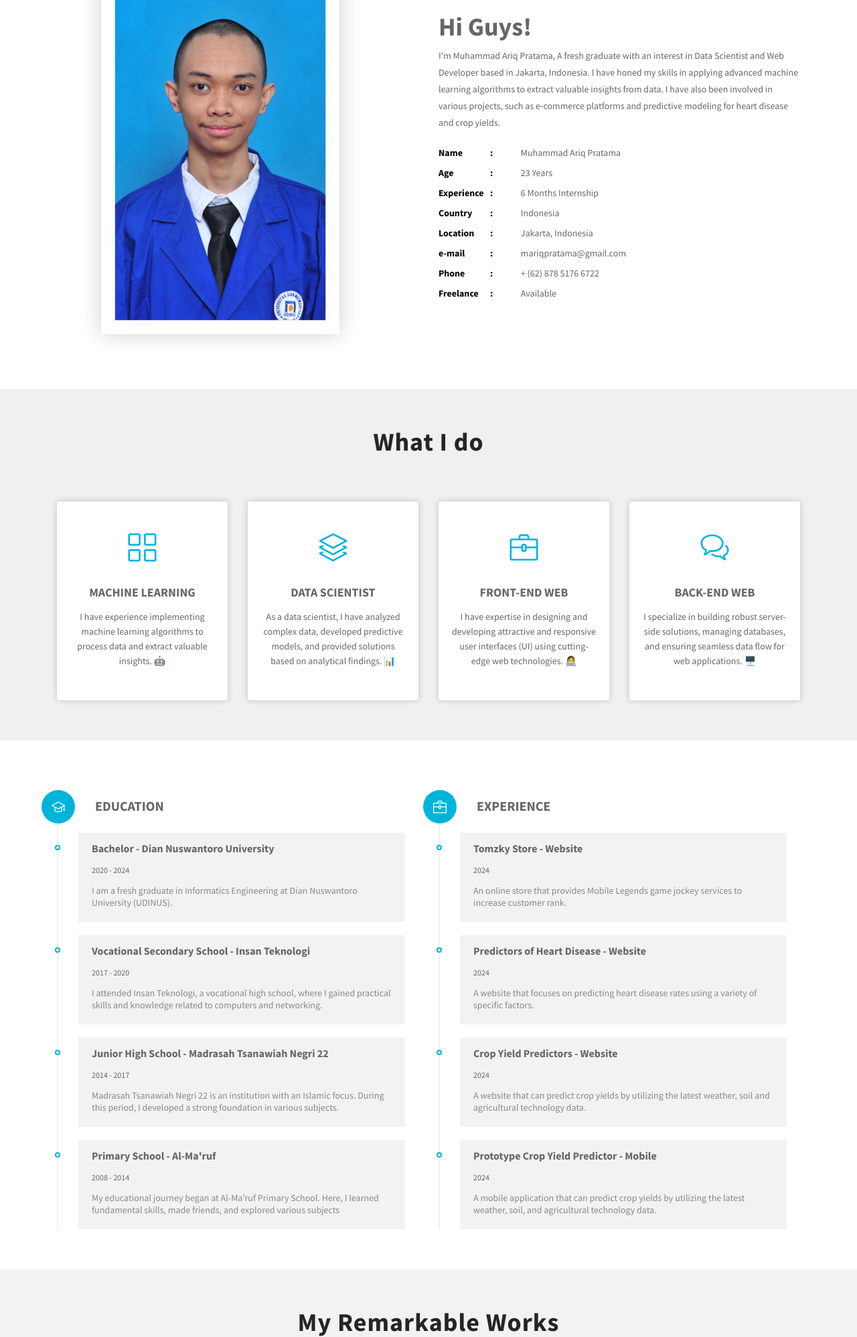
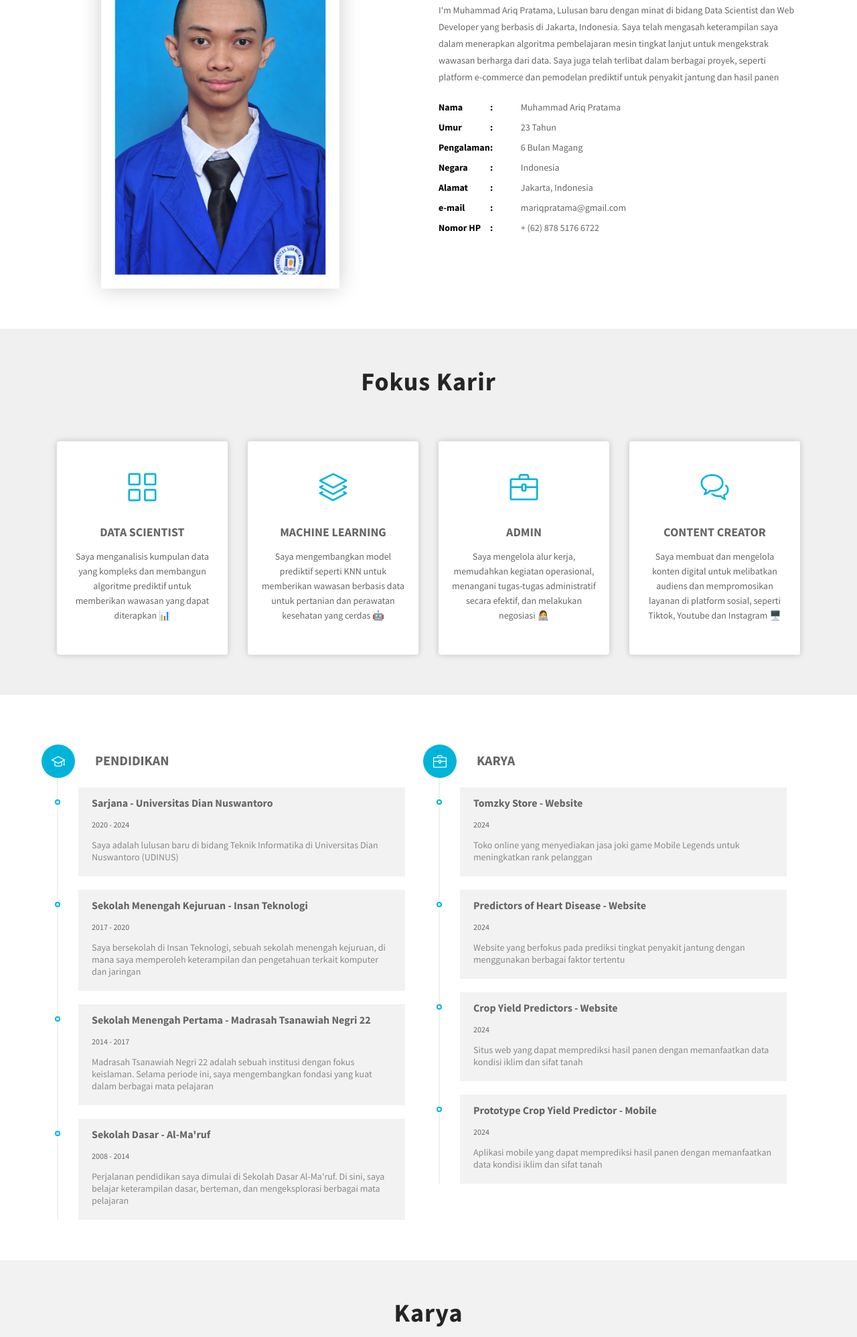
Before and after one commit to Tomzkyy/my-resume, a plain HTML site: page index.html in a window 1280 px wide. Shown: the part 686-2683 px from the top of the page at 67% size. Drawn offline with Linux system fonts and the light colour scheme; files whose address does not match are found by name.

Commit message:
Update Bahasa Indonesia

```diff
--- a/index.html
+++ b/index.html
@@ -52,17 +52,17 @@
           <ul class="onepage-nev navbar-nav mr-auto w-100 justify-content-end clearfix">
             <li class="nav-item active">
               <a class="nav-link" href="#hero-area">
-                Home
+                Beranda
               </a>
             </li>
             <li class="nav-item">
               <a class="nav-link" href="#about">
-                About
+                Tentang
               </a>
             </li>
             <li class="nav-item">
               <a class="nav-link" href="#services">
-                Services
+                Karir
               </a>
             </li>
             <li class="nav-item">
@@ -72,12 +72,12 @@
             </li>
             <li class="nav-item">
               <a class="nav-link" href="#portfolios">
-                Work
+                Portofolio
               </a>
             </li>
             <li class="nav-item">
               <a class="nav-link" href="#contact">
-                Contact
+                Kontak
               </a>
             </li>
           </ul>
@@ -87,22 +87,22 @@
       <!-- Mobile Menu Start -->
       <ul class="onepage-nev mobile-menu">
         <li>
-          <a href="#home">Home</a>
+          <a href="#home">Beranda</a>
         </li>
         <li>
-          <a href="#about">about</a>
+          <a href="#about">Tentang</a>
         </li>
         <li>
-          <a href="#services">Services</a>
+          <a href="#services">Karir</a>
         </li>
         <li>
-          <a href="#resume">resume</a>
+          <a href="#resume">Riwayat Hidup</a>
         </li>
         <li>
-          <a href="#portfolio">Work</a>
+          <a href="#portfolio">Portofolio</a>
         </li>
         <li>
-          <a href="#contact">Contact</a>
+          <a href="#contact">Kontak</a>
         </li>
       </ul>
       <!-- Mobile Menu End -->
@@ -116,10 +116,9 @@
         <div class="row">
           <div class="col-md-12 col-sm-12 text-center">
             <div class="contents">
-              <h5 class="script-font wow fadeInUp" data-wow-delay="0.2s">Hi This is</h5>
               <h5 class="title wow fadeInUp" data-wow-delay="0.4s">Muhammad Ariq Pratama
               </h5>
-              <p class="script-font wow fadeInUp" data-wow-delay="0.6s">Data Scientist and Web Developer
+              <p class="script-font wow fadeInUp" data-wow-delay="0.6s">Data Scientist
               </p>
               <ul class="social-icon wow fadeInUp" data-wow-delay="0.8s">
                 <li>
@@ -159,20 +158,20 @@
         <div class="col-lg-6 col-md-6 col-sm-12 col-xs-12">
           <div class="profile-wrapper wow fadeInRight" data-wow-delay="0.3s">
             <h3>Hi Guys!</h3>
-            <p>I'm Muhammad Ariq Pratama, A fresh graduate with an interest in Data Scientist and Web Developer based in
-              Jakarta, Indonesia. I have honed my skills in applying advanced machine learning algorithms to extract
-              valuable insights from data. I have also been involved in various projects, such as e-commerce platforms
-              and predictive modeling for heart disease and crop yields.</p>
+            <p>I'm Muhammad Ariq Pratama, Lulusan baru dengan minat di bidang Data Scientist dan Web Developer yang
+              berbasis di Jakarta, Indonesia. Saya telah mengasah keterampilan saya dalam menerapkan algoritma
+              pembelajaran mesin tingkat lanjut untuk mengekstrak wawasan berharga dari data. Saya juga telah terlibat
+              dalam berbagai proyek, seperti platform e-commerce dan pemodelan prediktif untuk penyakit jantung dan
+              hasil panen</p>
             <div class="about-profile">
               <ul class="admin-profile">
-                <li><span class="pro-title"> Name </span> <span class="pro-detail">Muhammad Ariq Pratama</span></li>
-                <li><span class="pro-title"> Age </span> <span class="pro-detail">23 Years</span></li>
-                <li><span class="pro-title"> Experience </span> <span class="pro-detail">6 Months Internship</span></li>
-                <li><span class="pro-title"> Country </span> <span class="pro-detail">Indonesia</span></li>
-                <li><span class="pro-title"> Location </span> <span class="pro-detail">Jakarta, Indonesia</span></li>
+                <li><span class="pro-title"> Nama </span> <span class="pro-detail">Muhammad Ariq Pratama</span></li>
+                <li><span class="pro-title"> Umur </span> <span class="pro-detail">23 Tahun</span></li>
+                <li><span class="pro-title"> Pengalaman </span> <span class="pro-detail">6 Bulan Magang </span></li>
+                <li><span class="pro-title"> Negara </span> <span class="pro-detail">Indonesia</span></li>
+                <li><span class="pro-title"> Alamat </span> <span class="pro-detail">Jakarta, Indonesia</span></li>
                 <li><span class="pro-title"> e-mail </span> <span class="pro-detail">mariqpratama@gmail.com</span></li>
-                <li><span class="pro-title"> Phone </span> <span class="pro-detail">+ (62) 878 5176 6722</span></li>
-                <li><span class="pro-title"> Freelance </span> <span class="pro-detail">Available</span></li>
+                <li><span class="pro-title"> Nomor HP </span> <span class="pro-detail">+ (62) 878 5176 6722</span></li>
               </ul>
             </div>
           </div>
@@ -184,7 +183,7 @@
 
   <!-- Services Section Start -->
   <section id="services" class="services section-padding">
-    <h2 class="section-title wow flipInX" data-wow-delay="0.4s">What I do</h2>
+    <h2 class="section-title wow flipInX" data-wow-delay="0.4s">Fokus Karir</h2>
     <div class="container" style="margin-top: 70px;">
       <div class="row">
         <!-- Services item -->
@@ -194,9 +193,9 @@
               <i class="icon-grid"></i>
             </div>
             <div class="services-content">
-              <h3><a href="#">Machine Learning</a></h3>
-              <p>I have experience implementing machine learning algorithms to process data and extract valuable
-                insights. 🤖</p>
+              <h3><a href="#">Data Scientist</a></h3>
+              <p>Saya menganalisis kumpulan data yang kompleks dan membangun algoritme prediktif untuk memberikan
+                wawasan yang dapat diterapkan 📊</p>
             </div>
           </div>
         </div>
@@ -207,9 +206,9 @@
               <i class="icon-layers"></i>
             </div>
             <div class="services-content">
-              <h3><a href="#">Data Scientist</a></h3>
-              <p>As a data scientist, I have analyzed complex data, developed predictive models, and provided solutions
-                based on analytical findings. 📊</p>
+              <h3><a href="#">Machine Learning</a></h3>
+              <p>Saya mengembangkan model prediktif seperti KNN untuk memberikan wawasan berbasis data untuk pertanian
+                dan perawatan kesehatan yang cerdas 🤖</p>
             </div>
           </div>
         </div>
@@ -220,9 +219,9 @@
               <i class="icon-briefcase"></i>
             </div>
             <div class="services-content">
-              <h3><a href="#">Front-End Web</a></h3>
-              <p>I have expertise in designing and developing attractive and responsive user interfaces (UI) using
-                cutting-edge web technologies. 👩‍💻</p>
+              <h3><a href="#">Admin</a></h3>
+              <p>Saya mengelola alur kerja, memudahkan kegiatan operasional, menangani tugas-tugas administratif
+                secara efektif, dan melakukan negosiasi 👩‍💻</p>
             </div>
           </div>
         </div>
@@ -233,9 +232,9 @@
               <i class="icon-bubbles"></i>
             </div>
             <div class="services-content">
-              <h3><a href="#">Back-End Web</a></h3>
-              <p>I specialize in building robust server-side solutions, managing databases, and ensuring seamless data
-                flow for web applications. 🖥️</p>
+              <h3><a href="#">Content Creator</a></h3>
+              <p>Saya membuat dan mengelola konten digital untuk melibatkan audiens dan mempromosikan layanan di
+                platform sosial, seperti Tiktok, Youtube dan Instagram 🖥️</p>
             </div>
           </div>
         </div>
@@ -253,38 +252,38 @@
             <ul class="timeline">
               <li>
                 <i class="icon-graduation"></i>
-                <h2 class="timelin-title">Education</h2>
+                <h2 class="timelin-title">Pendidikan</h2>
               </li>
               <li>
                 <div class="content-text">
-                  <h3 class="line-title">Bachelor - Dian Nuswantoro University</h3>
+                  <h3 class="line-title">Sarjana - Universitas Dian Nuswantoro</h3>
                   <span>2020 - 2024</span>
-                  <p class="line-text">I am a fresh graduate in Informatics Engineering at Dian Nuswantoro University
-                    (UDINUS).</p>
+                  <p class="line-text">Saya adalah lulusan baru di bidang Teknik Informatika di Universitas Dian
+                    Nuswantoro (UDINUS)</p>
                 </div>
               </li>
               <li>
                 <div class="content-text">
-                  <h3 class="line-title">Vocational Secondary School - Insan Teknologi</h3>
+                  <h3 class="line-title">Sekolah Menengah Kejuruan - Insan Teknologi</h3>
                   <span>2017 - 2020</span>
-                  <p class="line-text">I attended Insan Teknologi, a vocational high school, where I gained practical
-                    skills and knowledge related to computers and networking.</p>
+                  <p class="line-text">Saya bersekolah di Insan Teknologi, sebuah sekolah menengah kejuruan, di mana
+                    saya memperoleh keterampilan dan pengetahuan terkait komputer dan jaringan</p>
                 </div>
               </li>
               <li>
                 <div class="content-text">
-                  <h3 class="line-title">Junior High School - Madrasah Tsanawiah Negri 22</h3>
+                  <h3 class="line-title">Sekolah Menengah Pertama - Madrasah Tsanawiah Negri 22</h3>
                   <span>2014 - 2017</span>
-                  <p class="line-text"> Madrasah Tsanawiah Negri 22 is an institution with an Islamic focus. During this
-                    period, I developed a strong foundation in various subjects.</p>
+                  <p class="line-text">Madrasah Tsanawiah Negri 22 adalah sebuah institusi dengan fokus keislaman.
+                    Selama periode ini, saya mengembangkan fondasi yang kuat dalam berbagai mata pelajaran
                 </div>
               </li>
               <li>
                 <div class="content-text">
-                  <h3 class="line-title">Primary School - Al-Ma'ruf</h3>
+                  <h3 class="line-title">Sekolah Dasar - Al-Ma'ruf</h3>
                   <span>2008 - 2014</span>
-                  <p class="line-text">My educational journey began at Al-Ma’ruf Primary School. Here, I learned
-                    fundamental skills, made friends, and explored various subjects</p>
+                  <p class="line-text">Perjalanan pendidikan saya dimulai di Sekolah Dasar Al-Ma'ruf. Di sini, saya
+                    belajar keterampilan dasar, berteman, dan mengeksplorasi berbagai mata pelajaran</p>
                 </div>
               </li>
             </ul>
@@ -295,38 +294,38 @@
             <ul class="timeline">
               <li>
                 <i class="icon-briefcase"></i>
-                <h2 class="timelin-title">Experience</h2>
+                <h2 class="timelin-title">Karya</h2>
               </li>
               <li>
                 <div class="content-text">
                   <h3 class="line-title">Tomzky Store - Website</h3>
                   <span>2024</span>
-                  <p class="line-text">An online store that provides Mobile Legends game jockey services to increase
-                    customer rank.</p>
+                  <p class="line-text">Toko online yang menyediakan jasa joki game Mobile Legends untuk meningkatkan
+                    rank pelanggan</p>
                 </div>
               </li>
               <li>
                 <div class="content-text">
                   <h3 class="line-title">Predictors of Heart Disease - Website</h3>
                   <span>2024</span>
-                  <p class="line-text">A website that focuses on predicting heart disease rates using a variety of
-                    specific factors.</p>
+                  <p class="line-text">Website yang berfokus pada prediksi tingkat penyakit jantung dengan menggunakan
+                    berbagai faktor tertentu</p>
                 </div>
               </li>
               <li>
                 <div class="content-text">
                   <h3 class="line-title">Crop Yield Predictors - Website</h3>
                   <span>2024</span>
-                  <p class="line-text">A website that can predict crop yields by utilizing the latest weather, soil and
-                    agricultural technology data.</p>
+                  <p class="line-text">Situs web yang dapat memprediksi hasil panen dengan memanfaatkan data kondisi
+                    iklim dan sifat tanah</p>
                 </div>
               </li>
               <li>
                 <div class="content-text">
                   <h3 class="line-title">Prototype Crop Yield Predictor - Mobile </h3>
                   <span>2024</span>
-                  <p class="line-text">A mobile application that can predict crop yields by utilizing the latest
-                    weather, soil, and agricultural technology data.</p>
+                  <p class="line-text">Aplikasi mobile yang dapat memprediksi hasil panen dengan memanfaatkan data
+                    kondisi iklim dan sifat tanah</p>
                 </div>
               </li>
             </ul>
@@ -341,7 +340,7 @@
   <section id="portfolios" class="section-padding">
     <!-- Container Starts -->
     <div class="container">
-      <h2 class="section-title wow flipInX" data-wow-delay="0.4s">My Remarkable Works</h2>
+      <h2 class="section-title wow flipInX" data-wow-delay="0.4s">Karya</h2>
       <div class="row">
         <div class="col-md-12">
         </div>
@@ -373,7 +372,7 @@
                     <a class="lightbox preview" href="assets/img/gallery/jantung.jpeg">
                       <i class="icon-eye"></i>
                     </a>
-                    <a class="link" href="https://heart-disease-tomzky.streamlit.app/" target="_blank">
+                    <a class="link" href="https://github.com/Tomzkyy/heart-disease" target="_blank">
                       <i class="icon-link"></i>
                     </a>
                   </div>
@@ -390,7 +389,7 @@
                     <a class="lightbox preview" href="assets/img/gallery/tanaman.jpeg">
                       <i class="icon-eye"></i>
                     </a>
-                    <a class="link" href="https://pertanian-cerdas-tomzky.streamlit.app/" target="_blank">
+                    <a class="link" href="https://github.com/Tomzkyy/pertanian-cerdas" target="_blank">
                       <i class="icon-link"></i>
                     </a>
                   </div>
@@ -412,7 +411,7 @@
         <div class="row contact-form-area wow fadeInUp" data-wow-delay="0.4s">
           <div class="col-md-6 col-lg-6 col-sm-12">
             <div class="footer-right-area wow fadeIn">
-              <h2>Contact Address</h2>
+              <h2>Kontak</h2>
               <div class="footer-right-contact">
                 <div class="single-contact">
                   <div class="contact-icon">
@@ -437,7 +436,7 @@
           </div>
           <div class="col-md-6 col-lg-6 col-sm-12">
             <div class="footer-right-area wow fadeIn">
-              <h2>Social Media</h2>
+              <h2>Sosial Media</h2>
               <div class="footer-right-contact">
                 <div class="single-contact">
                   <div class="contact-icon">
```
